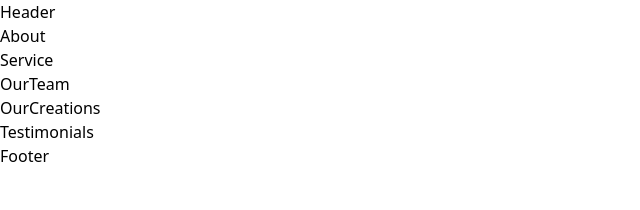
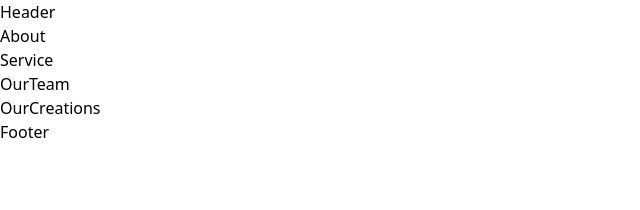
Before and after one commit to biloofranck/Genie-IT-Landing, a React (Vite) app in the folder Genie_IT/: page / in a window 1280 px wide. Shown: the top 210 px of the page, without its empty margins (0-640 px from the left). Built offline with nearby package versions, Linux system fonts and the light colour scheme.

Commit message:
images GIT

```diff
--- a/Genie_IT/src/Components/Testimonials.jsx
+++ b/Genie_IT/src/Components/Testimonials.jsx
@@ -2,7 +2,9 @@ import React from 'react'
 
 const Testimonials = () => {
   return (
-    <div>Testimonials</div>
+    <div>
+
+    </div>
   )
 }
 
```
Also changed, not shown: Genie_IT/src/asset/IMG-20240730-WA0033-removebg-preview.png (added), Genie_IT/src/asset/IMG-20240730-WA0034-removebg-preview.png (added).
